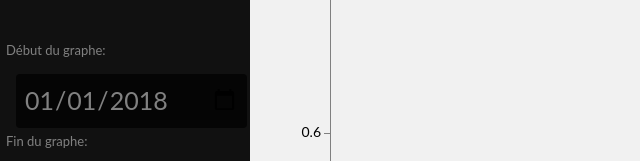
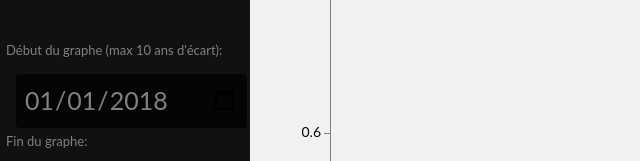
Before and after one commit to aymebou/Visualisation-de-Cours-Bourse, a website: page routes/index.html in a window 1280 px wide. Shown: the part 428-589 px from the top of the page, 0-640 px from the left. Drawn offline with nearby package versions, Linux system fonts and the light colour scheme; files that its build step writes are made by us from their sources; files whose address does not match are found by name.

Commit message:
added info on html

```diff
--- a/routes/index.html
+++ b/routes/index.html
@@ -47,7 +47,7 @@
     <br />
     <br />
     <script src="/javascripts/requestUpdate.js"></script>
-        <p>Début du graphe:</p>
+        <p>Début du graphe (max 10 ans d'écart):</p>
         <input type="date" name="start" id="startDate" min="2008-01-01"  onChange="setStartTime(this.value) ">
         <p>Fin du graphe:</p>
         <input type="date" name="end" id="endDate" min="2018-04-01" onChange="setEndTime(this.value)">
```
